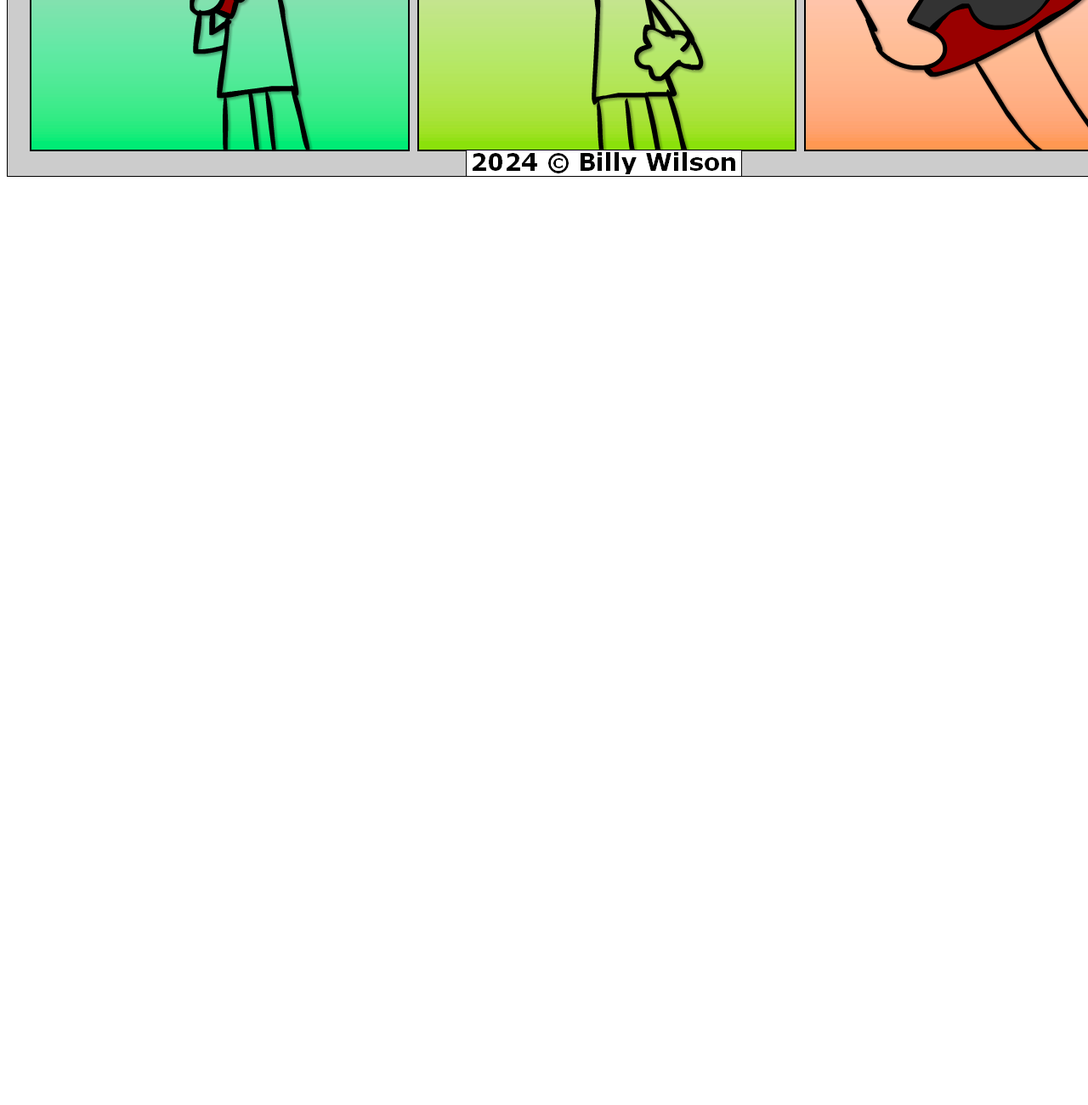
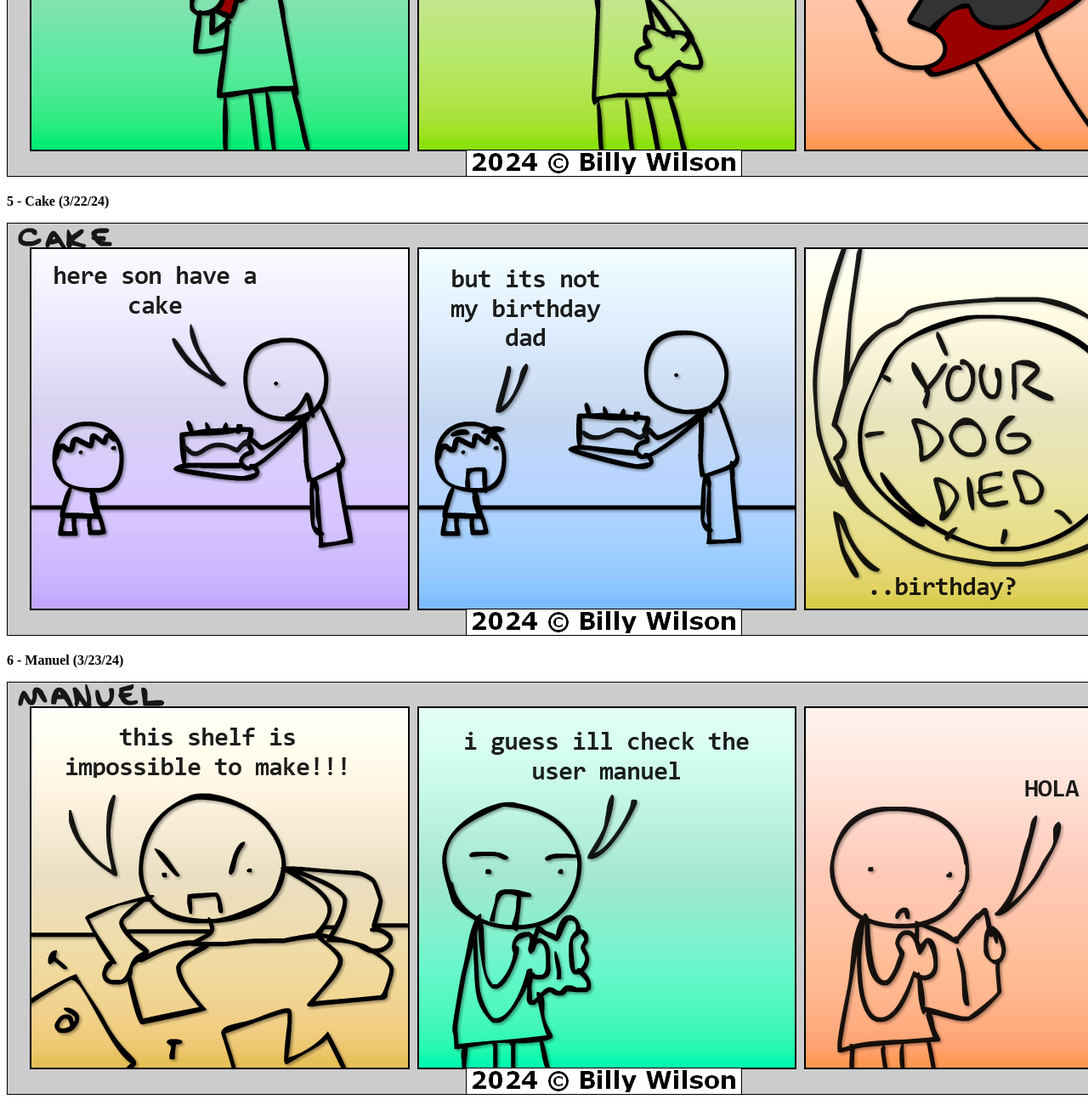
Before and after one commit to mustardgascomic/mustardgascomic.github.io, a plain HTML site: page index.html in a window 1280 px wide. Shown: the part 1948-3248 px from the top of the page at 85% size. Before the commit the page ends 2168 px from the top, so only its background shows below. Drawn offline with Linux system fonts and the light colour scheme.

Commit message:
commit11

```diff
--- a/index.html
+++ b/index.html
@@ -12,5 +12,11 @@
 <br>
 <p><b>4 - Zero Coke (3/21/24)</b></p>
 <img src="zerocoke.png" alt="Italian Trulli">
+<br>
+<p><b>5 - Cake (3/22/24)</b></p>
+<img src="cake.png" alt="Italian Trulli">
+<br>
+<p><b>6 - Manuel (3/23/24)</b></p>
+<img src="manuel.png" alt="Italian Trulli">
 </body>
 </html>
```
